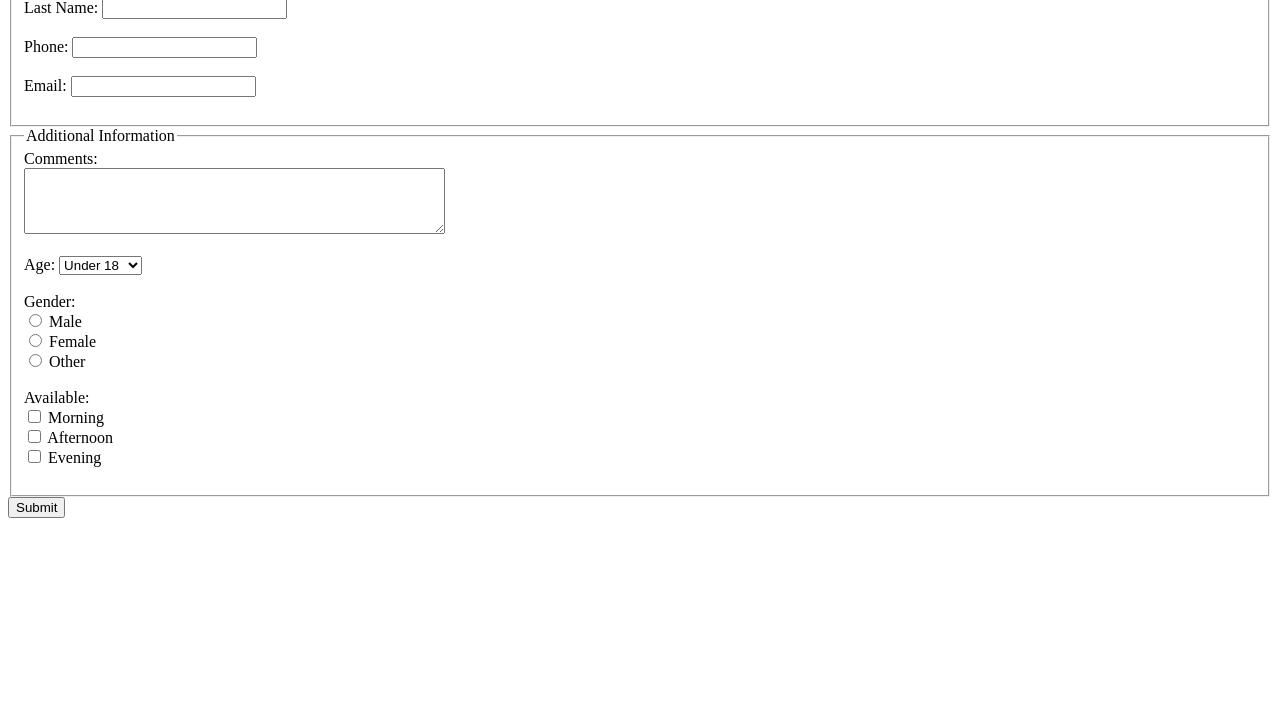
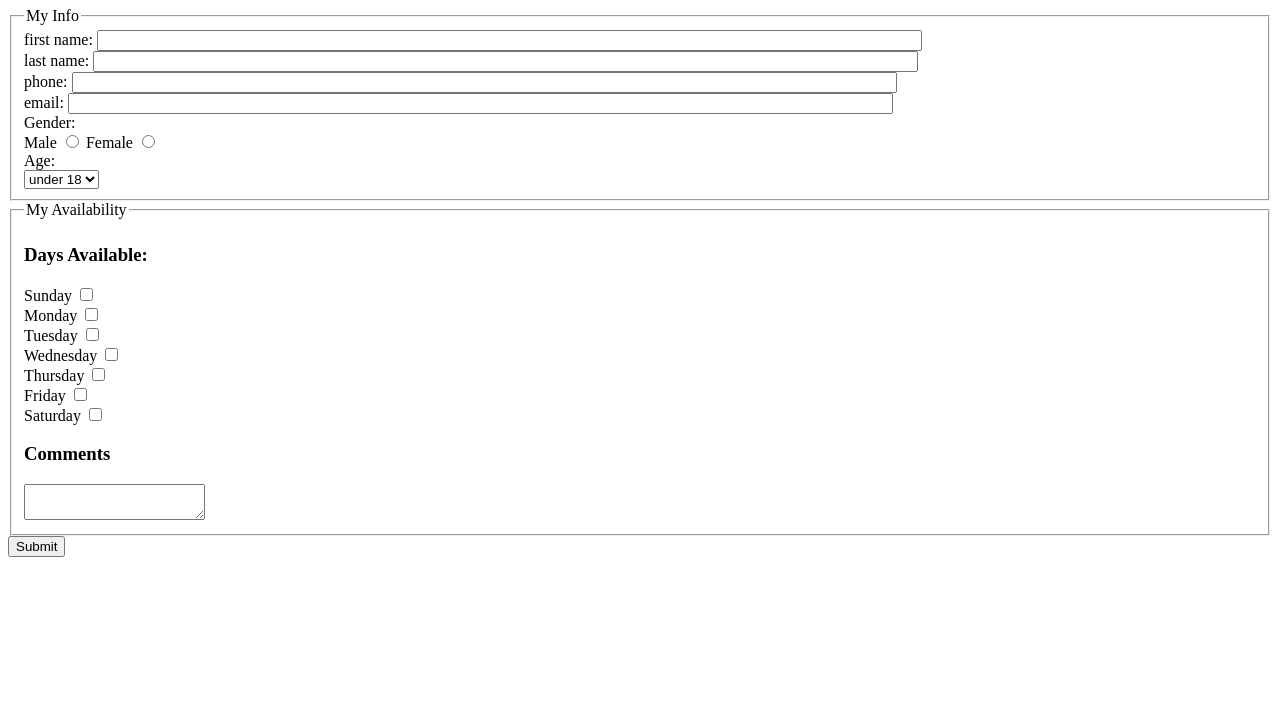
Before and after one commit to hieuletrung/webdev_lab5, a plain HTML site: page index.html in a window 1280 px wide. Shown: the part 73-800 px from the top of the page. Drawn offline with Linux system fonts and the light colour scheme.

Commit message:
Update index

```diff
--- a/index.html
+++ b/index.html
@@ -6,57 +6,41 @@
   <title>WebDev Lab 5 Form</title>
 </head>
 <body>
+  <h1>Volunteer Form</h1>
   <form action="http://bloomingdale.sat.iit.edu/kriedan/lab3formscript.php" method="POST">
     <fieldset>
-      <legend>Personal Information</legend>
-      <label for="first_name_field">First Name:</label>
-      <input type="text" id="first_name_field" name="first_name_field" required><br><br>
-
-      <label for="last_name_field">Last Name:</label>
-      <input type="text" id="last_name_field" name="last_name_field" required><br><br>
-
-      <label for="phone_field">Phone:</label>
-      <input type="tel" id="phone_field" name="phone_field" required><br><br>
-
-      <label for="email_field">Email:</label>
-      <input type="email" id="email_field" name="email_field" required><br><br>
+      <legend>My Info</legend>
+      <div><label>first name: <input size="100" type="text" name="first_name_field"></label></div>
+      <div><label>last name: <input size="100" type="text" name="last_name_field"></label></div>
+      <div><label>phone: <input size="100" type="text" name="phone_field"></label></div>
+      <div><label>email: <input size="100" type="text" name="email_field"></label></div>
+      <div>Gender: </div>
+      <div>
+        <label>Male <input type="radio" name="gender_field" value="male"></label>
+        <label>Female <input type="radio" name="gender_field" value="female"></label>
+      </div>
+      <div>Age: </div>
+      <select name="age_field">
+        <option>under 18</option>
+        <option>over 18</option>
+      </select>
     </fieldset>
-
     <fieldset>
-      <legend>Additional Information</legend>
-      <label for="comments_field">Comments:</label><br>
-      <textarea id="comments_field" name="comments_field" rows="4" cols="50"></textarea><br><br>
-
-      <label for="age_field">Age:</label>
-      <select id="age_field" name="age_field">
-        <option value="under_18">Under 18</option>
-        <option value="18_24">18-24</option>
-        <option value="25_34">25-34</option>
-        <option value="35_44">35-44</option>
-        <option value="45_54">45-54</option>
-        <option value="55_64">55-64</option>
-        <option value="65_over">65 or over</option>
-      </select><br><br>
-
-      <label>Gender:</label><br>
-      <input type="radio" id="gender_male" name="gender_field" value="male">
-      <label for="gender_male">Male</label><br>
-      <input type="radio" id="gender_female" name="gender_field" value="female">
-      <label for="gender_female">Female</label><br>
-      <input type="radio" id="gender_other" name="gender_field" value="other">
-      <label for="gender_other">Other</label><br><br>
-
-      <label>Available:</label><br>
-      <input type="checkbox" id="available_morning" name="available_field[]" value="morning">
-      <label for="available_morning">Morning</label><br>
-      <input type="checkbox" id="available_afternoon" name="available_field[]" value="afternoon">
-      <label for="available_afternoon">Afternoon</label><br>
-      <input type="checkbox" id="available_evening" name="available_field[]" value="evening">
-      <label for="available_evening">Evening</label><br><br>
+      <legend>My Availability</legend>
+      <h3>Days Available:</h3>
+      <div>
+        <div><label>Sunday <input type="checkbox" name="available_field[]" value="sunday"></label></div>
+        <div><label>Monday <input type="checkbox" name="available_field[]" value="monday"></label></div>
+        <div><label>Tuesday <input type="checkbox" name="available_field[]" value="tuesday"></label></div>
+        <div><label>Wednesday <input type="checkbox" name="available_field[]" value="wednesday"></label></div>
+        <div><label>Thursday <input type="checkbox" name="available_field[]" value="thursday"></label></div>
+        <div><label>Friday <input type="checkbox" name="available_field[]" value="friday"></label></div>
+        <div><label>Saturday <input type="checkbox" name="available_field[]" value="saturday"></label></div>
+        <h3>Comments</h3>
+        <textarea name="comments_field"></textarea>
+      </div>
     </fieldset>
-
-    <input type="hidden" name="hidden_field" value="Your Name">
-
+    <input type="hidden" name="hidden_field" value="Hieu Le">
     <input type="submit" value="Submit">
   </form>
 </body>
```
